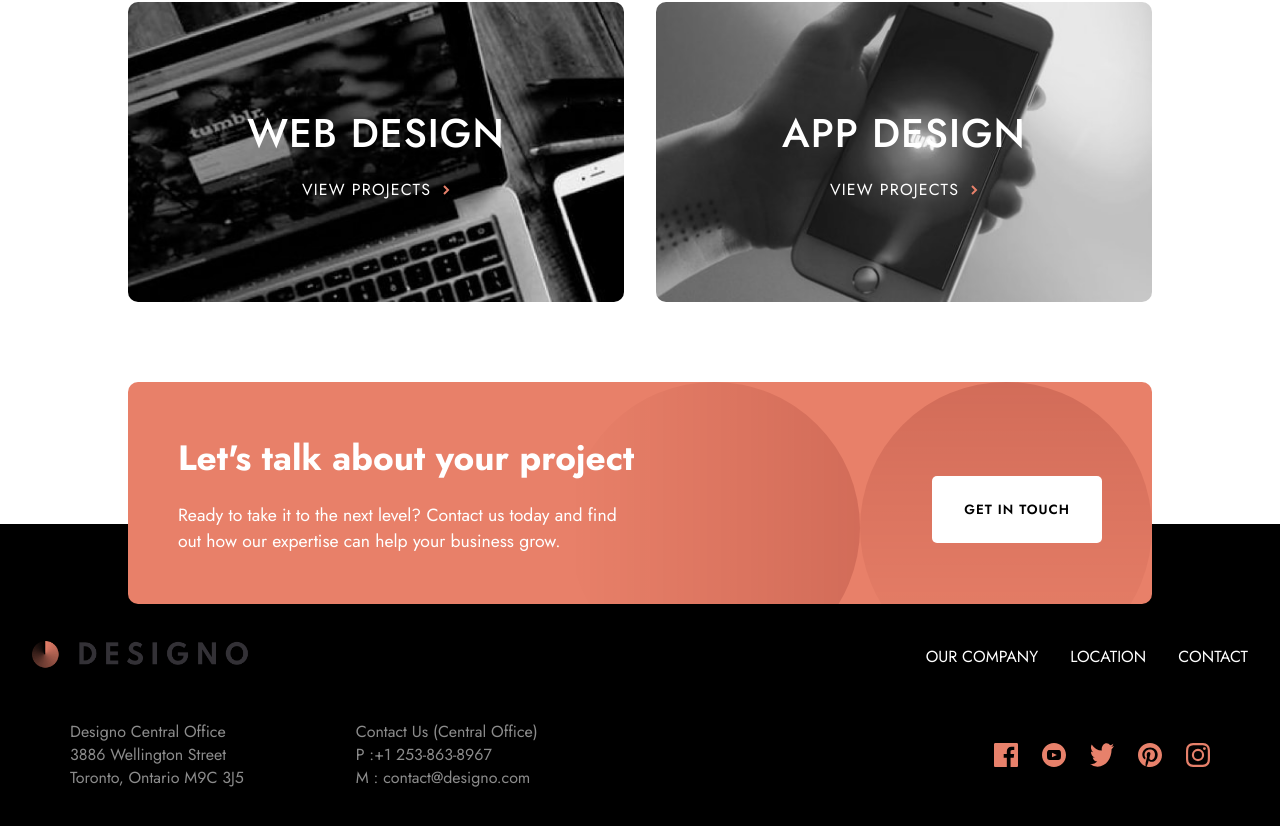
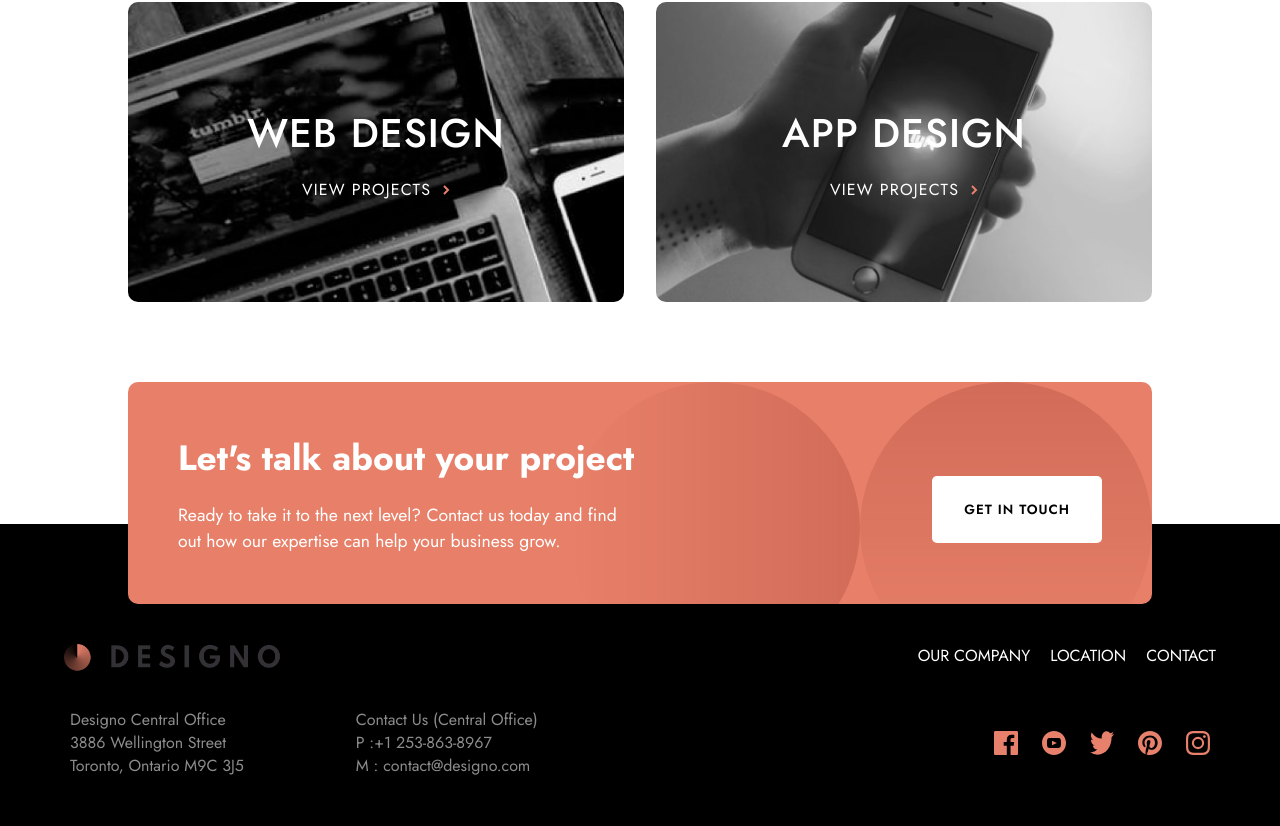
Before and after one commit to AbbyNyakara/Designo-Website, a React (Vite) app: page /graphic-design in a window 1280 px wide. Shown: the part 869-1695 px from the top of the page. Built offline with nearby package versions, Linux system fonts and the light colour scheme.

Commit message:
add footer navigation

```diff
--- a/src/components/Footer/Footer.jsx
+++ b/src/components/Footer/Footer.jsx
@@ -1,7 +1,7 @@
 import React from 'react';
 import './footer.scss';
 import logo from '../../assets/logo-dark.png';
-import Header from '../Header/Header';
+import { useNavigate } from 'react-router-dom';
 import facebookIcon from '../../assets/icon-facebook.svg';
 import youTubeIcon from '../../assets/icon-youtube.svg';
 import twitterIcon from '../../assets/icon-twitter.svg';
@@ -9,9 +9,35 @@ import pinterestIcon from '../../assets/icon-pinterest.svg';
 import instagramIcon from '../../assets/icon-instagram.svg';
 
 const Footer = () => {
+
+  const navigate = useNavigate();
+
+  const toHome = () => {
+    navigate('/')
+  }
+
+  const toAbout = () => {
+    navigate('/about')
+  }
+
+  const toLocations = () => {
+    navigate('/locations')
+  }
+
+  const toContact = () => {
+    navigate('/contact')
+  }
+
   return (
     <div className='footer'>
-      <Header />
+      <div className="footer__nav">
+        <img src={logo} alt="" className="footer__logo" onClick={toHome}/>
+        <nav>
+          <li onClick={toAbout} >Our Company</li>
+          <li onClick={toLocations}>Location</li>
+          <li onClick={toContact}>Contact</li>
+        </nav>
+      </div>
       <div className="footer__main">
         <div className="footer__left">
           <div className="footer__location">
--- a/src/components/Footer/footer.scss
+++ b/src/components/Footer/footer.scss
@@ -27,6 +27,29 @@
   gap: 1.5rem;
 }
 
+.footer__nav {
+  padding: 2rem 4rem;
+  margin: auto;
+  display: flex;
+  justify-content: space-between;
+  height: 50px;
+  padding-top: 20px;
+  nav {
+    display: flex;
+    gap: 20px;
+    text-transform: uppercase;
+    li:hover {
+      text-decoration: underline;
+      cursor: pointer;
+    }
+  }
+}
+
+.footer__logo {
+  height: 30px;
+  cursor: pointer;
+}
+
 @media only screen and (max-width:960px){
 
 }
```
